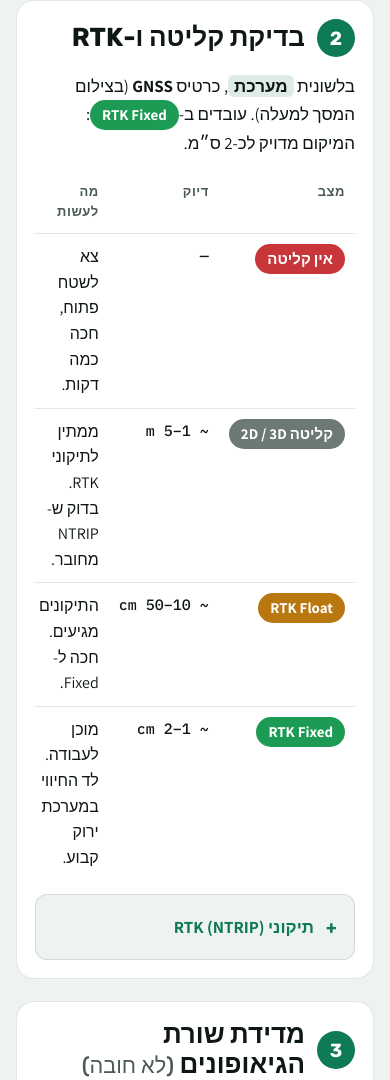
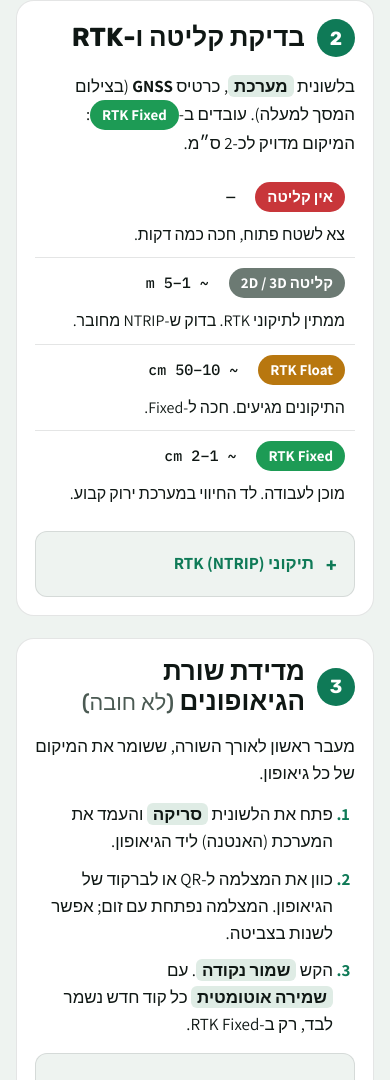
Before and after one commit to aradwork12/manual_guides, a plain HTML site: page hammer-box-v2/index.html in a window 390 px wide. Shown: the part 1361-2441 px from the top of the page. Drawn offline with Linux system fonts and the light colour scheme.

Commit message:
Hammer Box v2 guide: GNSS table readable on a phone
Co-Authored-By: Claude Opus 5.5 <noreply@anthropic.com>

```diff
--- a/hammer-box-v2/index.html
+++ b/hammer-box-v2/index.html
@@ -84,6 +84,15 @@ tr:last-child td { border-bottom: 0; }
 .c-bad { background: var(--bad); } .c-warn { background: var(--warn); } .c-good { background: var(--good); } .c-neutral { background: var(--neutral); }
 .banner { display: inline-block; padding: 5px 12px; border-radius: 6px; font-weight: 700; font-size: 15px; color: var(--on-status); }
 .acc { font-family: var(--f-mono); font-size: 15px; white-space: nowrap; }
+/* Fix table on a phone: state + accuracy on one line, "what to do" on the full width below
+   (three columns side by side leave the last one a word wide). */
+@media (max-width: 560px) {
+  table.fix-table thead { display: none; }
+  table.fix-table tr { display: grid; grid-template-columns: auto 1fr; align-items: center; }
+  table.fix-table td { border-bottom: 0; }
+  table.fix-table td:nth-child(3) { grid-column: 1 / -1; padding-top: 0; border-bottom: 1px solid var(--line); }
+  table.fix-table tr:last-child td:nth-child(3) { border-bottom: 0; }
+}
 
 /* LED swatches: the box's single RGB LED */
 .led { display: inline-block; width: 22px; height: 22px; border-radius: 50%; vertical-align: middle; border: 2px solid var(--line); }
@@ -216,7 +225,7 @@ footer { color: var(--ink-2); font-size: 14px; padding-block: 8px 40px; }
     <div class="col">
       <p class="he">בלשונית <span class="ui">מערכת</span>, כרטיס <b>GNSS</b> (בצילום המסך למעלה). עובדים ב-<span class="chip c-good">RTK Fixed</span>: המיקום מדויק לכ-2 ס״מ.</p>
       <p class="en">On the <span class="ui">System</span> tab, the <b>GNSS</b> card (in the screenshot above). Work at <span class="chip c-good">RTK Fixed</span>: positions are then accurate to about 2 cm.</p>
-      <div class="tablewrap"><table>
+      <div class="tablewrap"><table class="fix-table">
         <thead><tr><th><span class="he">מצב</span><span class="en">State</span></th><th><span class="he">דיוק</span><span class="en">Accuracy</span></th><th><span class="he">מה לעשות</span><span class="en">What to do</span></th></tr></thead>
         <tbody>
           <tr><td><span class="chip c-bad"><span class="he">אין קליטה</span><span class="en">No fix</span></span></td><td class="acc">—</td>
```
